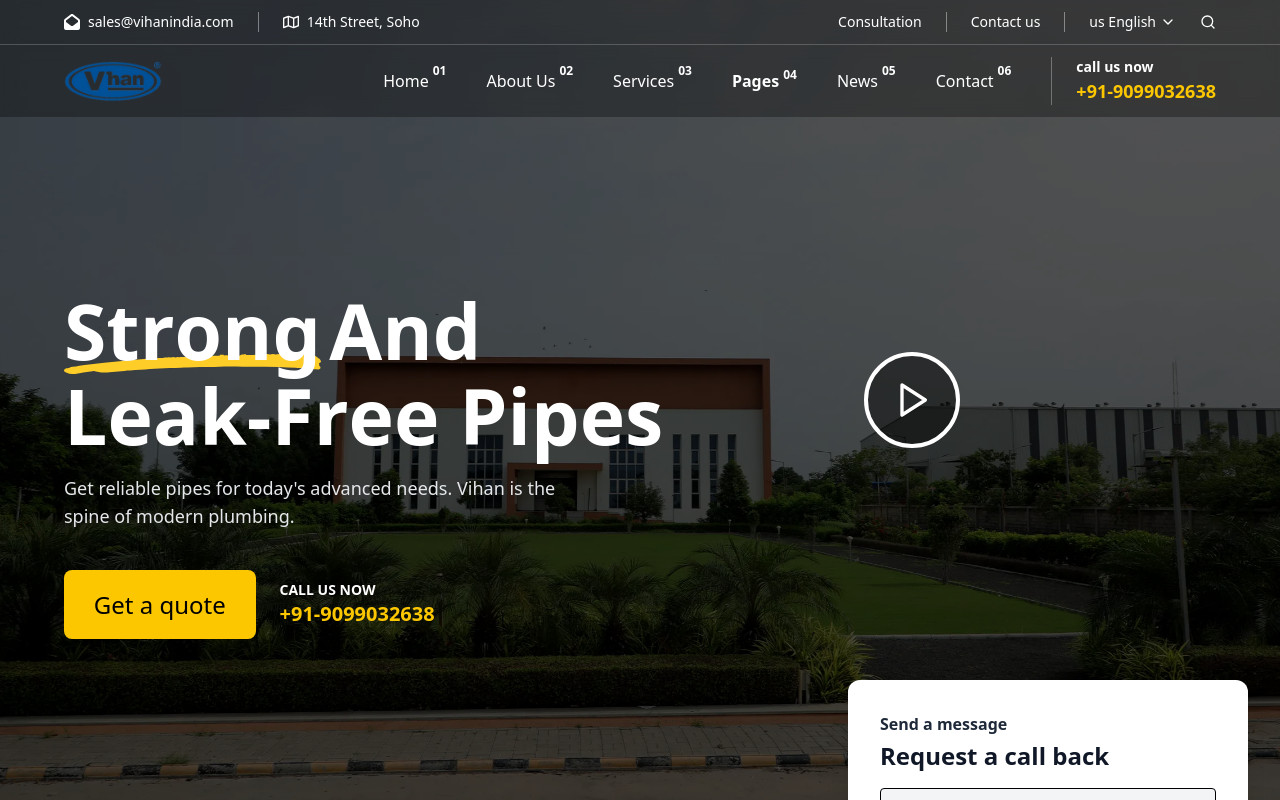
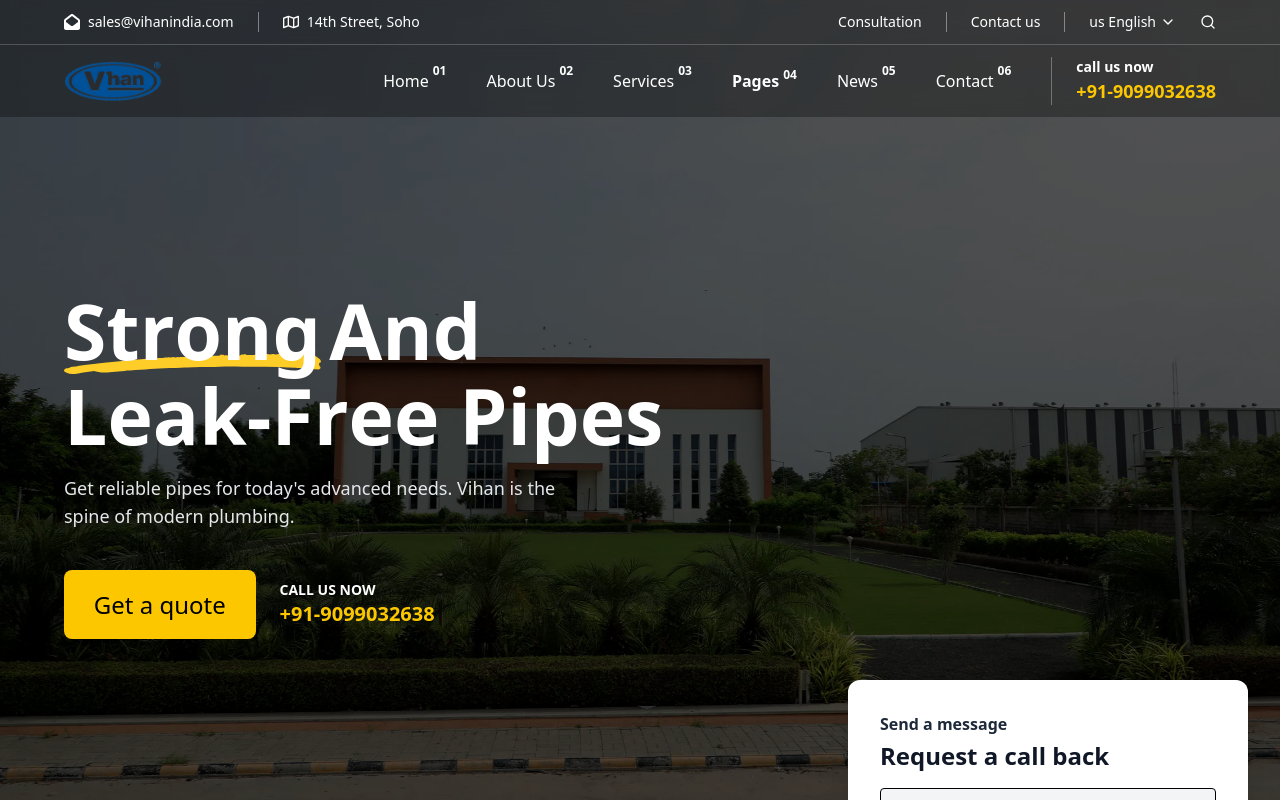
Before and after one commit to meghasingh07/5003, a React (Vite) app: page / in a window 1280 px wide. Built offline with nearby package versions, Linux system fonts and the light colour scheme.

Commit message:
initial commit

```diff
--- a/src/components/Hero.jsx
+++ b/src/components/Hero.jsx
@@ -87,7 +87,7 @@
         </div>
       </div>
 
-      <div
+      {/* <div
         onClick={() => setIsOpen(true)}
         className="absolute flex items-center justify-center w-16 h-16 sm:w-24 sm:h-24 border-4 border-white rounded-full cursor-pointer transition hover:scale-110 bg-black/40
              left-44 bottom-1
@@ -116,7 +116,7 @@
             allowFullScreen
           ></iframe>
         </div>
-      </Dialog>
+      </Dialog> */}
     </div>
   );
 }
```
